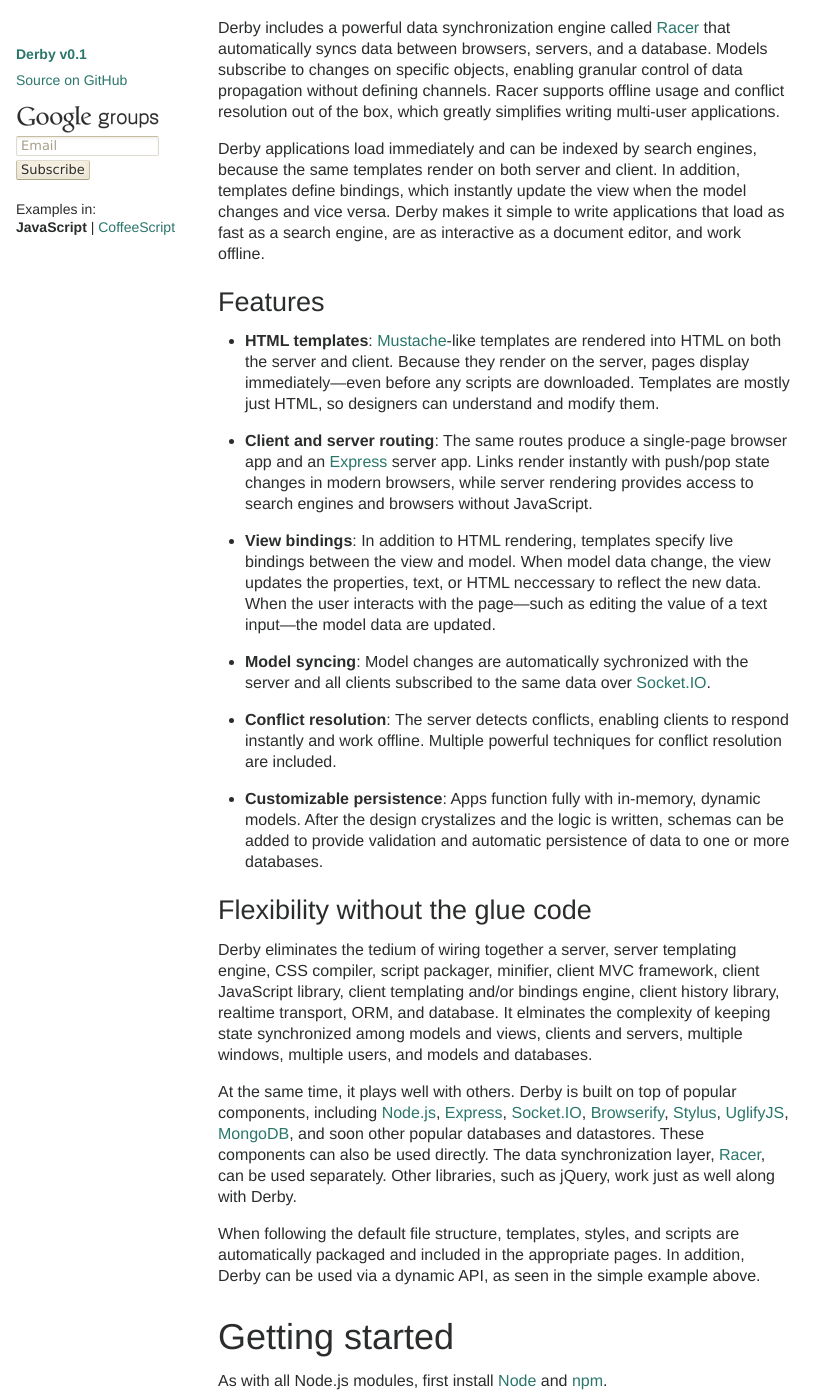
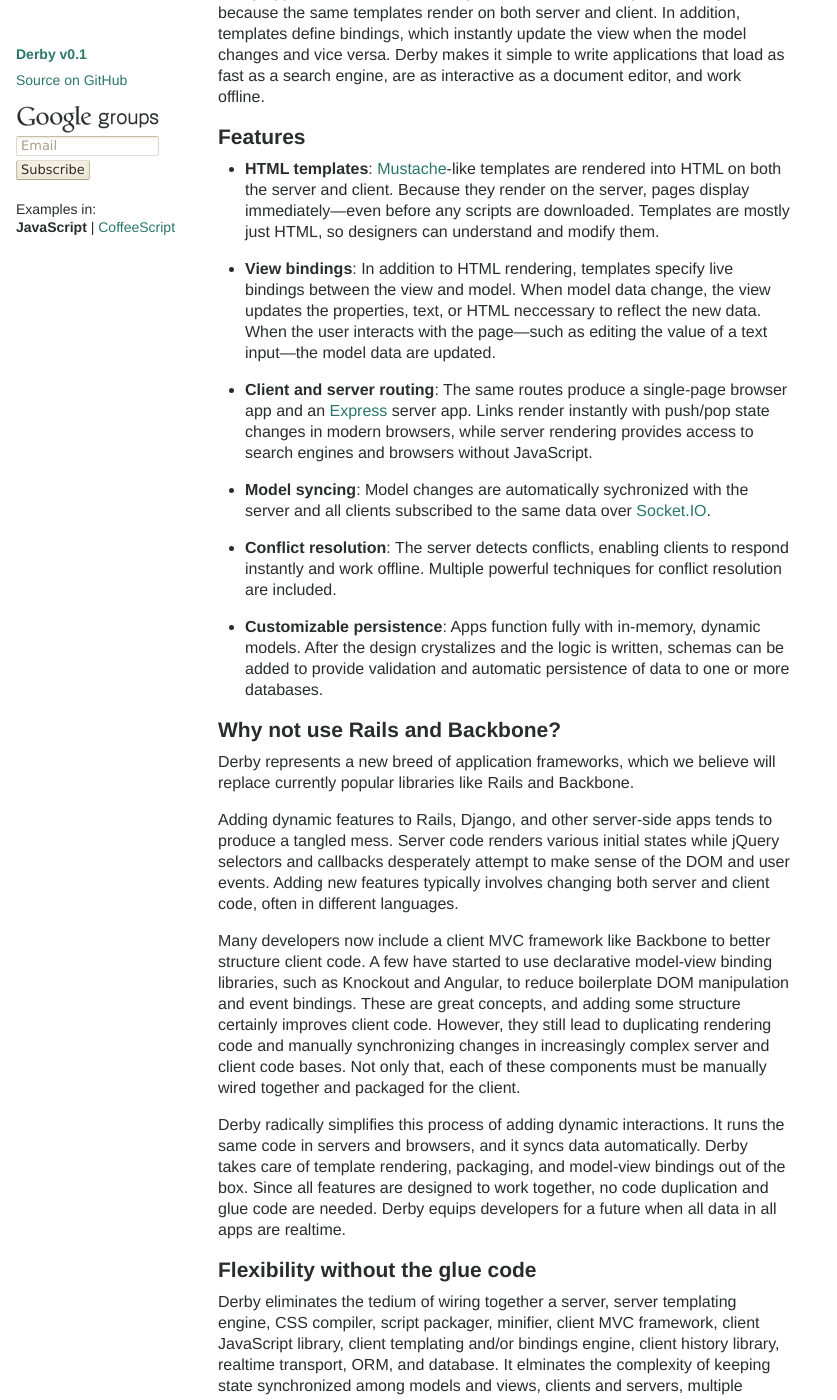
Before and after one commit to derbyjs/derby, a Jekyll site: the page built from index.md, in a window 1280 px wide and 1400 px high, scrolled down 1033 px. Shown: the whole window, without its empty margins (0-837 px from the left). Built offline with Jekyll 4.4.1, drawn with Linux system fonts in a browser that asks for light colours; some of the changed text lies outside the part shown.

Commit message:
intro text

```diff
--- a/index.md
+++ b/index.md
@@ -4,7 +4,7 @@ layout: default
 
 # Derby
 
-<p class="promo">MVC framework for realtime, collaborative applications that run in both Node.js and browsers.</p>
+<p class="promo">MVC framework making it easy to write realtime, collaborative applications that run in both Node.js and browsers.</p>
 
 <div class="js">
 <h3>hello.js</h3>
@@ -97,7 +95,17 @@ Derby applications load immediately and can be indexed by search engines, becaus
 
 * **Customizable persistence**: Apps function fully with in-memory, dynamic models. After the design crystalizes and the logic is written, schemas can be added to provide validation and automatic persistence of data to one or more databases.
 
-## Flexibility without the glue code
+### Why not use Rails and Backbone?
+
+Derby represents a new breed of application frameworks, which we believe will replace currently popular libraries like Rails and Backbone.
+
+Adding dynamic features to Rails, Django, and other server-side apps tends to produce a tangled mess. Server code renders various initial states while jQuery selectors and callbacks desperately attempt to make sense of the DOM and user events. Adding new features typically involves changing both server and client code, often in different languages.
+
+Many developers now include a client MVC framework like Backbone to better structure client code. A few have started to use declarative model-view binding libraries, such as Knockout and Angular, to reduce boilerplate DOM manipulation and event bindings. These are great concepts, and adding some structure certainly improves client code. However, they still lead to duplicating rendering code and manually synchronizing changes in increasingly complex server and client code bases. Not only that, each of these components must be manually wired together and packaged for the client.
+
+Derby radically simplifies this process of adding dynamic interactions. It runs the same code in servers and browsers, and it syncs data automatically. Derby takes care of template rendering, packaging, and model-view bindings out of the box. Since all features are designed to work together, no code duplication and glue code are needed. Derby equips developers for a future when all data in all apps are realtime.
+
+### Flexibility without the glue code
 
 Derby eliminates the tedium of wiring together a server, server templating engine, CSS compiler, script packager, minifier, client MVC framework, client JavaScript library, client templating and/or bindings engine, client history library, realtime transport, ORM, and database. It elminates the complexity of keeping state synchronized among models and views, clients and servers, multiple windows, multiple users, and models and databases.
 
```
Also changed, not shown: other parts of index.md (+4 -6 lines).
